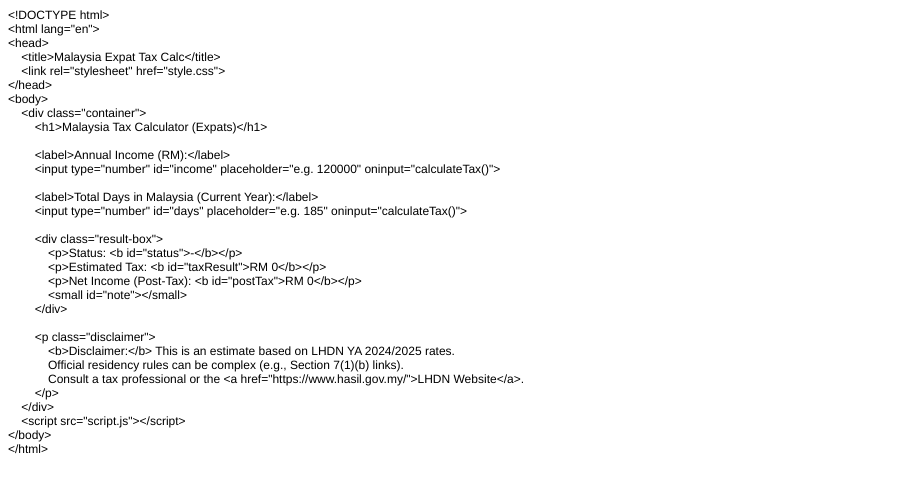
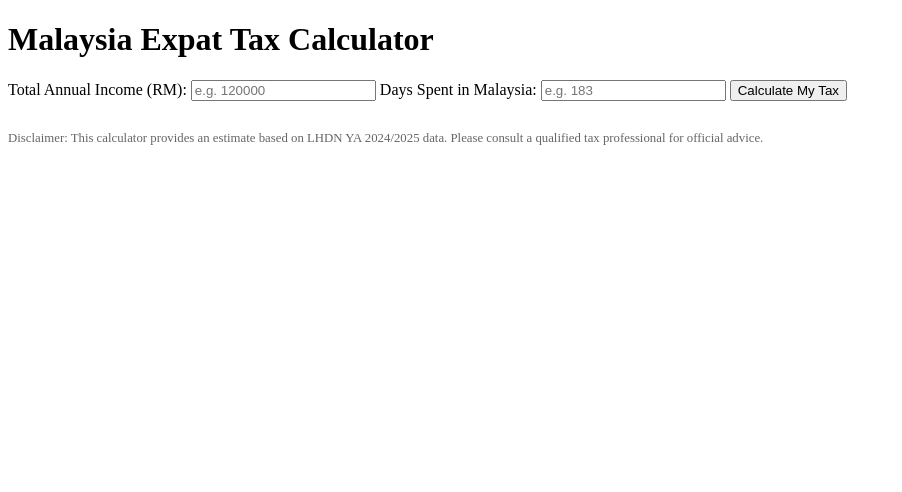
Before and after one commit to thamizhchelvanpugazhmadhi/malaysia-tax-calculator, a plain HTML site: page index.html in a window 1280 px wide. Shown: the whole page, without its empty margins (0-902 px from the left). Drawn offline with Linux system fonts and the light colour scheme.

Commit message:
Update index.html

```diff
--- a/index.html
+++ b/index.html
@@ -1,48 +1,33 @@
-<!DOCTYPE html PUBLIC "-//W3C//DTD HTML 4.01//EN" "http://www.w3.org/TR/html4/strict.dtd">
-<html>
+<!DOCTYPE html>
+<html lang="en">
 <head>
-  <meta http-equiv="Content-Type" content="text/html; charset=utf-8">
-  <meta http-equiv="Content-Style-Type" content="text/css">
-  <title></title>
-  <meta name="Generator" content="Cocoa HTML Writer">
-  <meta name="CocoaVersion" content="2685.5">
-  <style type="text/css">
-    p.p1 {margin: 0.0px 0.0px 0.0px 0.0px; font: 12.0px Helvetica}
-    p.p2 {margin: 0.0px 0.0px 0.0px 0.0px; font: 12.0px Helvetica; min-height: 14.0px}
-  </style>
+    <meta charset="UTF-8">
+    <meta name="viewport" content="width=device-width, initial-scale=1.0">
+    <title>Malaysia Expat Tax Calculator</title>
+    <link rel="stylesheet" href="style.css">
 </head>
 <body>
-<p class="p1">&lt;!DOCTYPE html&gt;</p>
-<p class="p1">&lt;html lang="en"&gt;</p>
-<p class="p1">&lt;head&gt;</p>
-<p class="p1"><span class="Apple-converted-space">    </span>&lt;title&gt;Malaysia Expat Tax Calc&lt;/title&gt;</p>
-<p class="p1"><span class="Apple-converted-space">    </span>&lt;link rel="stylesheet" href="style.css"&gt;</p>
-<p class="p1">&lt;/head&gt;</p>
-<p class="p1">&lt;body&gt;</p>
-<p class="p1"><span class="Apple-converted-space">    </span>&lt;div class="container"&gt;</p>
-<p class="p1"><span class="Apple-converted-space">        </span>&lt;h1&gt;Malaysia Tax Calculator (Expats)&lt;/h1&gt;</p>
-<p class="p2"><span class="Apple-converted-space">        </span></p>
-<p class="p1"><span class="Apple-converted-space">        </span>&lt;label&gt;Annual Income (RM):&lt;/label&gt;</p>
-<p class="p1"><span class="Apple-converted-space">        </span>&lt;input type="number" id="income" placeholder="e.g. 120000" oninput="calculateTax()"&gt;</p>
-<p class="p2"><span class="Apple-converted-space">        </span></p>
-<p class="p1"><span class="Apple-converted-space">        </span>&lt;label&gt;Total Days in Malaysia (Current Year):&lt;/label&gt;</p>
-<p class="p1"><span class="Apple-converted-space">        </span>&lt;input type="number" id="days" placeholder="e.g. 185" oninput="calculateTax()"&gt;</p>
-<p class="p2"><span class="Apple-converted-space">        </span></p>
-<p class="p1"><span class="Apple-converted-space">        </span>&lt;div class="result-box"&gt;</p>
-<p class="p1"><span class="Apple-converted-space">            </span>&lt;p&gt;Status: &lt;b id="status"&gt;-&lt;/b&gt;&lt;/p&gt;</p>
-<p class="p1"><span class="Apple-converted-space">            </span>&lt;p&gt;Estimated Tax: &lt;b id="taxResult"&gt;RM 0&lt;/b&gt;&lt;/p&gt;</p>
-<p class="p1"><span class="Apple-converted-space">            </span>&lt;p&gt;Net Income (Post-Tax): &lt;b id="postTax"&gt;RM 0&lt;/b&gt;&lt;/p&gt;</p>
-<p class="p1"><span class="Apple-converted-space">            </span>&lt;small id="note"&gt;&lt;/small&gt;</p>
-<p class="p1"><span class="Apple-converted-space">        </span>&lt;/div&gt;</p>
-<p class="p2"><br></p>
-<p class="p1"><span class="Apple-converted-space">        </span>&lt;p class="disclaimer"&gt;</p>
-<p class="p1"><span class="Apple-converted-space">            </span>&lt;b&gt;Disclaimer:&lt;/b&gt; This is an estimate based on LHDN YA 2024/2025 rates.<span class="Apple-converted-space"> </span></p>
-<p class="p1"><span class="Apple-converted-space">            </span>Official residency rules can be complex (e.g., Section 7(1)(b) links).<span class="Apple-converted-space"> </span></p>
-<p class="p1"><span class="Apple-converted-space">            </span>Consult a tax professional or the &lt;a href="https://www.hasil.gov.my/"&gt;LHDN Website&lt;/a&gt;.</p>
-<p class="p1"><span class="Apple-converted-space">        </span>&lt;/p&gt;</p>
-<p class="p1"><span class="Apple-converted-space">    </span>&lt;/div&gt;</p>
-<p class="p1"><span class="Apple-converted-space">    </span>&lt;script src="script.js"&gt;&lt;/script&gt;</p>
-<p class="p1">&lt;/body&gt;</p>
-<p class="p1">&lt;/html&gt;</p>
+    <div class="container">
+        <h1>Malaysia Expat Tax Calculator</h1>
+
+        <form id="taxForm">
+            <label for="income">Total Annual Income (RM):</label>
+            <input type="number" id="income" placeholder="e.g. 120000" required>
+
+            <label for="days">Days Spent in Malaysia:</label>
+            <input type="number" id="days" placeholder="e.g. 183" required>
+
+            <button type="button" onclick="calculateTax()">Calculate My Tax</button>
+        </form>
+
+        <div id="results" style="display:none; margin-top: 20px; padding: 15px; background: #f9f9f9; border-radius: 8px;">
+            </div>
+
+        <p class="disclaimer" style="margin-top: 30px; font-size: 0.8em; color: #666;">
+            Disclaimer: This calculator provides an estimate based on LHDN YA 2024/2025 data. Please consult a qualified tax professional for official advice.
+        </p>
+    </div>
+
+    <script src="script.js"></script>
 </body>
 </html>
```
